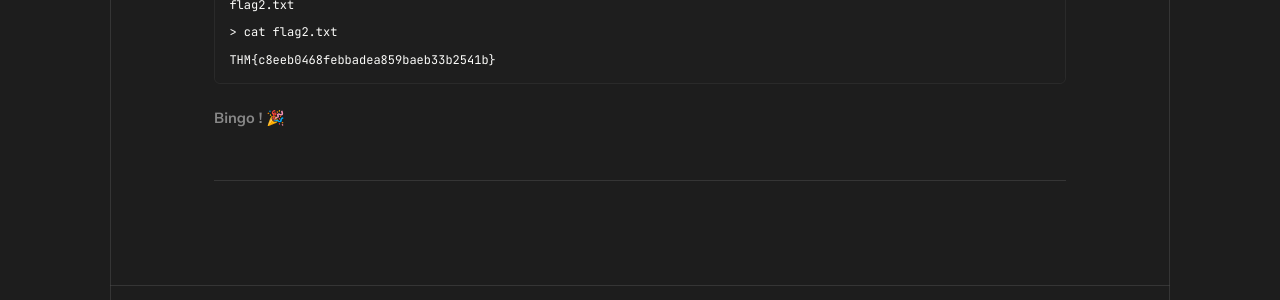
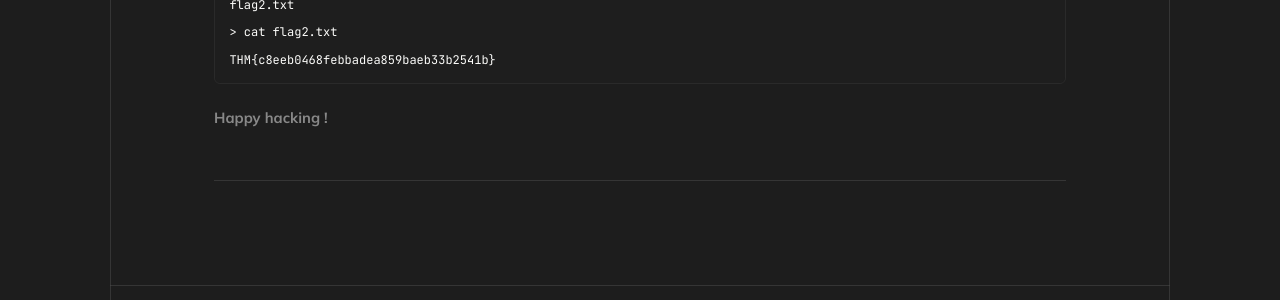
Before and after one commit to Hmdowl/hmdowl.github.io, a Jekyll site: the page built from _posts/2026-03-14-tryhackme-hydra.md, in a window 1280 px wide and 1400 px high, scrolled down 5261 px. Shown: the part 881-1181 px from the top of the window. Built offline with Jekyll 4.4.1, drawn with Linux system fonts in a browser that asks for light colours.

Commit message:
changement pour phone

````diff
--- a/_posts/2026-03-14-tryhackme-hydra.md
+++ b/_posts/2026-03-14-tryhackme-hydra.md
@@ -186,4 +186,4 @@ flag2.txt
 THM{c8eeb0468febbadea859baeb33b2541b}
 ```
 
-**Bingo !** 🎉
+**Happy hacking !**
--- a/assets/css/style.css
+++ b/assets/css/style.css
@@ -1100,6 +1100,7 @@ a.tag:hover {
   display: flex;
   flex-direction: column;
   gap: 1.25rem;
+  margin-bottom: 2rem;
 }
 
 .post-card {
@@ -1715,6 +1716,7 @@ a.tag:hover {
   display: flex;
   flex-direction: column;
   gap: 1rem;
+  margin-bottom: 2rem;
 }
 
 .ctf-card {
````
